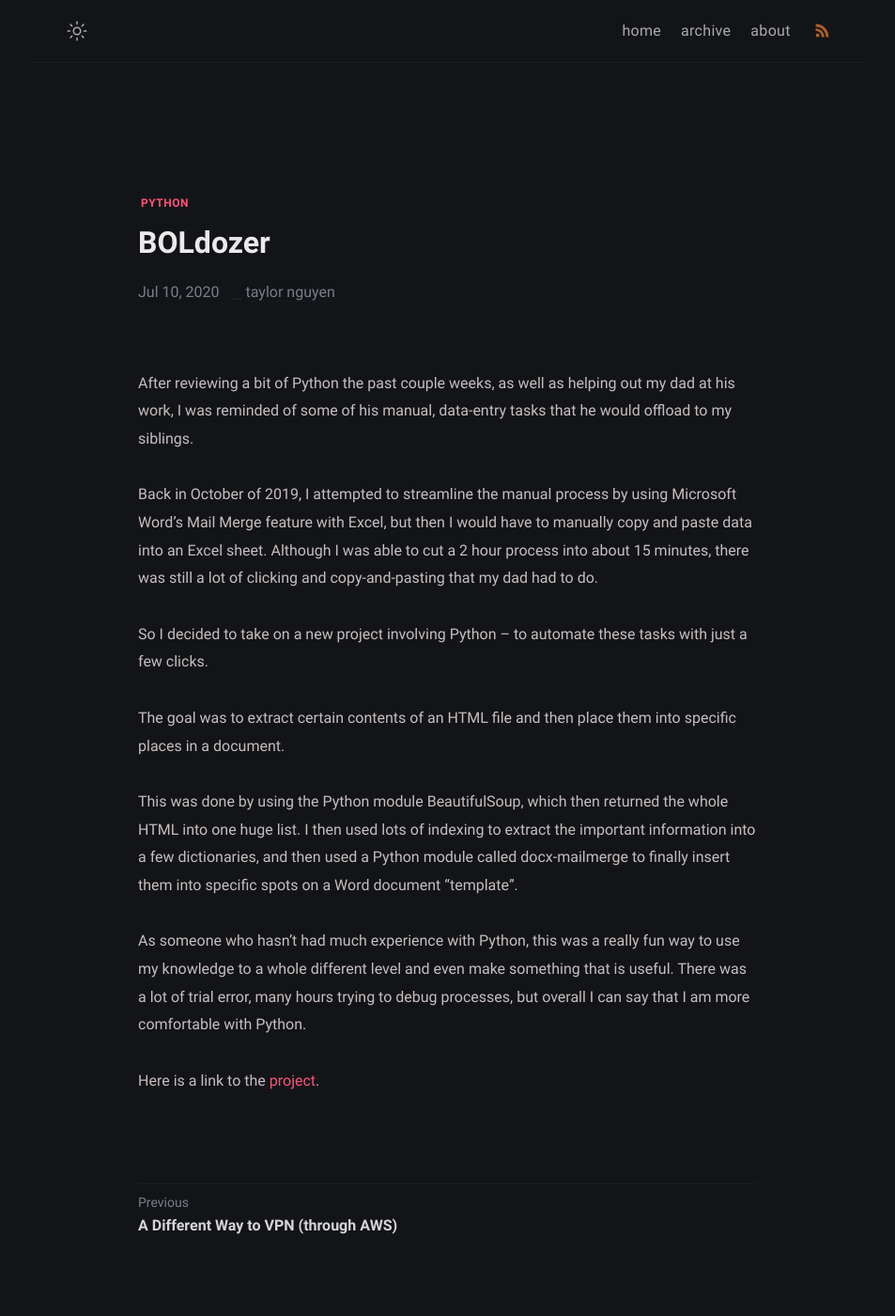
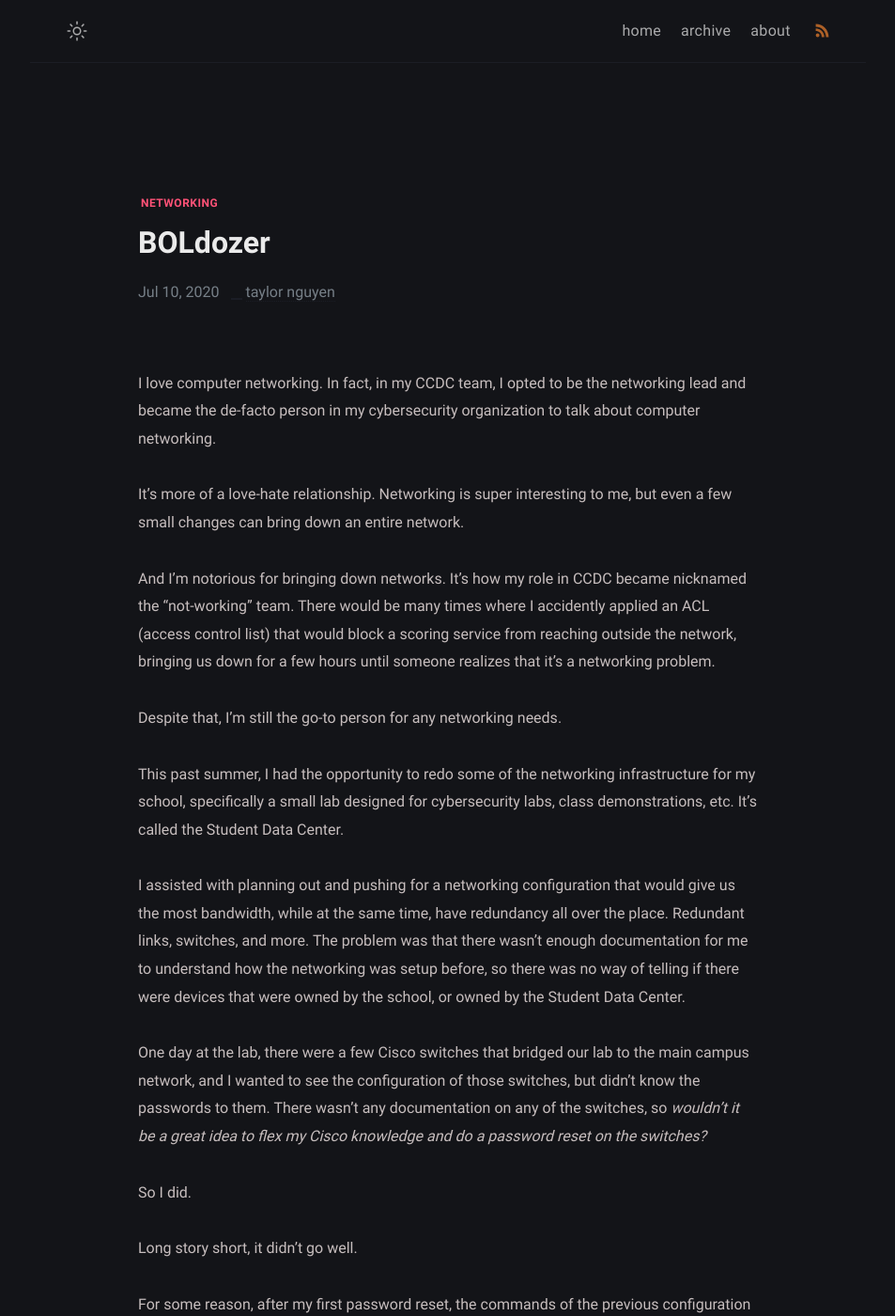
Before and after one commit to fyrworx4/old-fyrworx4.github.io, a Jekyll site: the page built from _posts/boldozer/2020-07-10-boldozer.md, in a window 1280 px wide and 1400 px high. Shown: the whole window at 94% size, without its empty margins (163-1116 px from the left). Built offline with Jekyll 4.4.1, drawn with Linux system fonts in a browser that asks for light colours; some of the changed text lies outside the part shown.

Commit message:
fourth post

```diff
--- a/_posts/boldozer/2020-07-10-boldozer.md
+++ b/_posts/boldozer/2020-07-10-boldozer.md
@@ -2,20 +2,34 @@
 layout: post
 title: 	"BOLdozer"
 date: 2020-07-10
-tags: [python]
+tags: [networking]
 ---
-After reviewing a bit of Python the past couple weeks, as well as helping out my dad at his work, I was reminded of some of his manual, data-entry tasks that he would offload to my siblings.
+I love computer networking. In fact, in my CCDC team, I opted to be the networking lead and became the de-facto person in my cybersecurity organization to talk about computer networking.
 
-Back in October of 2019, I attempted to streamline the manual process by using Microsoft Word’s Mail Merge feature with Excel, but then I would have to manually copy and paste data into an Excel sheet. Although I was able to cut a 2 hour process into about 15 minutes, there was still a lot of clicking and copy-and-pasting that my dad had to do.
+It’s more of a love-hate relationship. Networking is super interesting to me, but even a few small changes can bring down an entire network.
 
-So I decided to take on a new project involving Python – to automate these tasks with just a few clicks.
+And I’m notorious for bringing down networks. It’s how my role in CCDC became nicknamed the “not-working” team. There would be many times where I accidently applied an ACL (access control list) that would block a scoring service from reaching outside the network, bringing us down for a few hours until someone realizes that it’s a networking problem.
 
-The goal was to extract certain contents of an HTML file and then place them into specific places in a document.
+Despite that, I’m still the go-to person for any networking needs.
 
-This was done by using the Python module BeautifulSoup, which then returned the whole HTML into one huge list. I then used lots of indexing to extract the important information into a few dictionaries, and then used a Python module called docx-mailmerge to finally insert them into specific spots on a Word document “template”.
+This past summer, I had the opportunity to redo some of the networking infrastructure for my school, specifically a small lab designed for cybersecurity labs, class demonstrations, etc. It’s called the Student Data Center.
 
-As someone who hasn’t had much experience with Python, this was a really fun way to use my knowledge to a whole different level and even make something that is useful. There was a lot of trial error, many hours trying to debug processes, but overall I can say that I am more comfortable with Python.
+I assisted with planning out and pushing for a networking configuration that would give us the most bandwidth, while at the same time, have redundancy all over the place. Redundant links, switches, and more. The problem was that there wasn’t enough documentation for me to understand how the networking was setup before, so there was no way of telling if there were devices that were owned by the school, or owned by the Student Data Center.
 
-Here is a link to the [project][link-to-project].
+One day at the lab, there were a few Cisco switches that bridged our lab to the main campus network, and I wanted to see the configuration of those switches, but didn’t know the passwords to them. There wasn’t any documentation on any of the switches, so *wouldn’t it be a great idea to flex my Cisco knowledge and do a password reset on the switches?*
 
-[link-to-project]: https://github.com/fyrworx4/BOLdozer
+So I did.
+
+Long story short, it didn't go well.
+
+For some reason, after my first password reset, the commands of the previous configuration were all being automatically inputted into the switch, and some of them were generating errors. I had no idea what was going on, so I just continued on and saw if I could do a show run on the switch.
+
+And I didn’t see any of the previous configuration.
+
+I might have accidently wiped the switches and brought down the entire lab network.
+
+To make matters even worse, the Cisco switches were school property, meaning that what I did was technically unauthorized.
+
+I can’t help but feel to this day that this was entirely my fault, that I should have communicated more clearly which devices were in scope for this project, but at the same time, I’m glad that I did it in a lab environment, where there is a lot more room for failure than something like a business.
+
+Lesson learned - always ask before doing something.
--- /dev/null
+++ b/_posts/time-i-took-down-my-college-network/2021-01-21-time-i-took-down-my-college-network.md
@@ -0,0 +1,21 @@
+---
+layout: post
+title: 	"BOLdozer"
+date: 2020-07-10
+tags: [python]
+---
+After reviewing a bit of Python the past couple weeks, as well as helping out my dad at his work, I was reminded of some of his manual, data-entry tasks that he would offload to my siblings.
+
+Back in October of 2019, I attempted to streamline the manual process by using Microsoft Word’s Mail Merge feature with Excel, but then I would have to manually copy and paste data into an Excel sheet. Although I was able to cut a 2 hour process into about 15 minutes, there was still a lot of clicking and copy-and-pasting that my dad had to do.
+
+So I decided to take on a new project involving Python – to automate these tasks with just a few clicks.
+
+The goal was to extract certain contents of an HTML file and then place them into specific places in a document.
+
+This was done by using the Python module BeautifulSoup, which then returned the whole HTML into one huge list. I then used lots of indexing to extract the important information into a few dictionaries, and then used a Python module called docx-mailmerge to finally insert them into specific spots on a Word document “template”.
+
+As someone who hasn’t had much experience with Python, this was a really fun way to use my knowledge to a whole different level and even make something that is useful. There was a lot of trial error, many hours trying to debug processes, but overall I can say that I am more comfortable with Python.
+
+Here is a link to the [project][link-to-project].
+
+[link-to-project]: https://github.com/fyrworx4/BOLdozer
```
